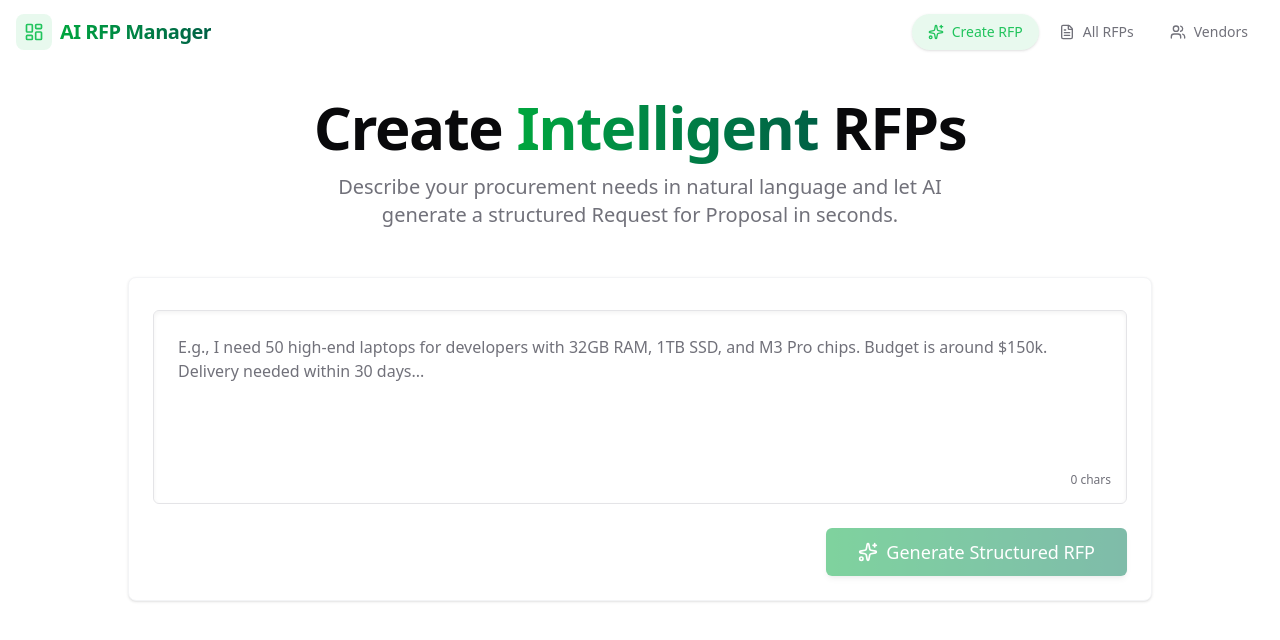
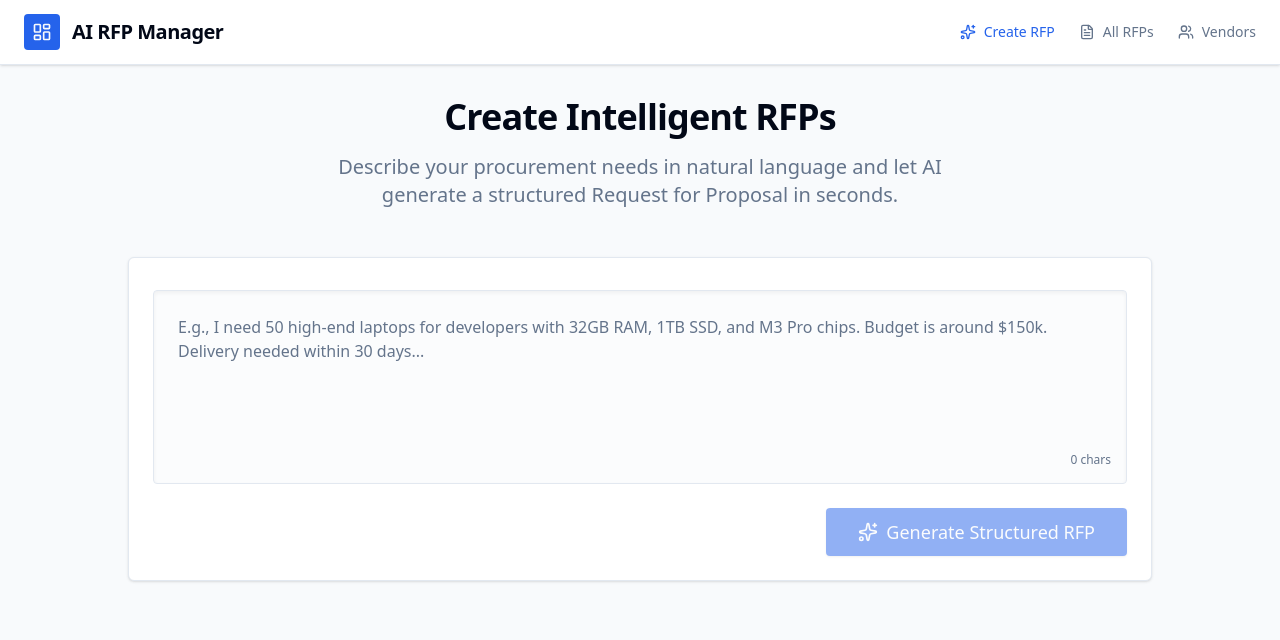
Before and after one commit to Bharat1056/rfi-generator, a React app: page / in a window 1280 px wide. Shown: the top 640 px of the page. Built offline with nearby package versions, Linux system fonts and the light colour scheme; the HTML template or start-up script is replaced by a standard one.

Commit message:
feat: Implement RFP listing and vendor management pages with data display, creation forms, and search.

```diff
--- a/src/components/Layout.tsx
+++ b/src/components/Layout.tsx
@@ -16,23 +16,20 @@ const Layout: React.FC = () => {
   ];
 
   return (
-    <div className="min-h-screen bg-background font-sans antialiased relative overflow-hidden">
-      {/* Background Mesh Gradient */}
-      <div className="fixed inset-0 z-0 pointer-events-none bg-gradient-mesh opacity-40" />
-
-      <header className="sticky top-0 z-50 w-full border-b border-white/10 bg-background/60 backdrop-blur-xl supports-[backdrop-filter]:bg-background/60">
-        <div className="container mx-auto px-4 h-16 flex items-center justify-between">
-          <Link to="/" className="flex items-center space-x-2 group">
-            <div className="bg-primary/10 p-2 rounded-lg group-hover:bg-primary/20 transition-colors">
-              <LayoutDashboard className="h-5 w-5 text-primary" />
+    <div className="min-h-screen bg-background font-sans antialiased flex flex-col">
+      <header className="sticky top-0 z-50 w-full border-b border-border bg-card shadow-sm">
+        <div className="container mx-auto px-6 h-16 flex items-center justify-between">
+          <Link to="/" className="flex items-center space-x-3 group">
+            <div className="bg-primary p-2 rounded-md transition-colors">
+              <LayoutDashboard className="h-5 w-5 text-primary-foreground" />
             </div>
-            <span className="font-bold text-xl tracking-tight text-gradient">
+            <span className="font-bold text-xl tracking-tight text-foreground">
               AI RFP Manager
             </span>
           </Link>
 
           {/* Desktop Navigation */}
-          <nav className="hidden md:flex items-center space-x-1">
+          <nav className="hidden md:flex items-center space-x-6">
             {navItems.map((item) => {
               const Icon = item.icon;
               const isActive = location.pathname === item.path;
@@ -41,10 +38,10 @@ const Layout: React.FC = () => {
                   key={item.path}
                   to={item.path}
                   className={cn(
-                    "flex items-center space-x-2 px-4 py-2 rounded-full text-sm font-medium transition-all duration-200",
+                    "flex items-center space-x-2 text-sm font-medium transition-colors hover:text-primary",
                     isActive
-                      ? "bg-primary/10 text-primary shadow-sm"
-                      : "text-muted-foreground hover:text-foreground hover:bg-white/5"
+                      ? "text-primary"
+                      : "text-muted-foreground"
                   )}
                 >
                   <Icon className="h-4 w-4" />
@@ -63,7 +60,7 @@ const Layout: React.FC = () => {
                   <span className="sr-only">Toggle menu</span>
                 </Button>
               </SheetTrigger>
-              <SheetContent side="right" className="w-[300px] sm:w-[400px] border-l border-white/10 bg-background/95 backdrop-blur-xl">
+              <SheetContent side="right" className="w-[300px] border-l border-border bg-background">
                 <nav className="flex flex-col gap-4 mt-8">
                   {navItems.map((item) => {
                     const Icon = item.icon;
@@ -74,10 +71,10 @@ const Layout: React.FC = () => {
                         to={item.path}
                         onClick={() => setIsOpen(false)}
                         className={cn(
-                          "flex items-center space-x-4 px-4 py-3 rounded-xl text-base font-medium transition-all",
+                          "flex items-center space-x-4 px-4 py-3 rounded-md text-base font-medium transition-all hover:bg-muted",
                           isActive
                             ? "bg-primary/10 text-primary"
-                            : "text-muted-foreground hover:text-foreground hover:bg-white/5"
+                            : "text-muted-foreground"
                         )}
                       >
                         <Icon className="h-5 w-5" />
@@ -92,7 +89,7 @@ const Layout: React.FC = () => {
         </div>
       </header>
 
-      <main className="container mx-auto py-8 px-4 relative z-10 animate-fade-in-up">
+      <main className="flex-1 container mx-auto py-8 px-6">
         <Outlet />
       </main>
     </div>
--- a/src/components/ui/button.tsx
+++ b/src/components/ui/button.tsx
@@ -8,16 +8,16 @@ const buttonVariants = cva(
   {
     variants: {
       variant: {
-        default: "bg-primary text-primary-foreground hover:bg-primary/90 shadow-sm hover:shadow-md transition-all",
+        default: "bg-primary text-primary-foreground hover:bg-primary/90 shadow-sm transition-colors",
         destructive:
-          "bg-destructive text-destructive-foreground hover:bg-destructive/90 shadow-sm hover:shadow-md transition-all",
+          "bg-destructive text-destructive-foreground hover:bg-destructive/90 shadow-sm transition-colors",
         outline:
-          "border border-input bg-background hover:bg-accent hover:text-accent-foreground shadow-sm transition-all",
+          "border border-input bg-background hover:bg-accent hover:text-accent-foreground shadow-sm transition-colors",
         secondary:
-          "bg-secondary text-secondary-foreground hover:bg-secondary/80 shadow-sm transition-all",
-        ghost: "hover:bg-accent hover:text-accent-foreground",
+          "bg-secondary text-secondary-foreground hover:bg-secondary/80 shadow-sm transition-colors",
+        ghost: "hover:bg-accent hover:text-accent-foreground transition-colors",
         link: "text-primary underline-offset-4 hover:underline",
-        gradient: "bg-gradient-to-r from-green-600 to-emerald-700 text-white hover:opacity-90 shadow-md hover:shadow-lg transition-all border-0",
+        gradient: "bg-primary text-primary-foreground hover:bg-primary/90 shadow-sm transition-colors", /* Fallback to default for legacy usage */
       },
       size: {
         default: "h-10 px-4 py-2",
--- a/src/index.css
+++ b/src/index.css
@@ -32,83 +32,72 @@
   --radius-lg: var(--radius);
   --radius-md: calc(var(--radius) - 2px);
   --radius-sm: calc(var(--radius) - 4px);
-
-  --animate-accordion-down: accordion-down 0.2s ease-out;
-  --animate-accordion-up: accordion-up 0.2s ease-out;
-
-  @keyframes accordion-down {
-    from { height: 0; }
-    to { height: var(--radix-accordion-content-height); }
-  }
-  @keyframes accordion-up {
-    from { height: var(--radix-accordion-content-height); }
-    to { height: 0; }
-  }
 }
 
 @layer base {
   :root {
-    /* Light Theme with Green Tint */
-    --background: 0 0% 100%; /* Pure White */
-    --foreground: 240 10% 3.9%; /* Dark Grey for text */
+    /* Industry Grade Light Theme - Clean, High Contrast, Professional */
+    --background: 210 40% 98%; /* Very light gray/blue tint for app background */
+    --foreground: 222.2 84% 4.9%; /* Deep slate for text */
 
-    --card: 0 0% 100%;
-    --card-foreground: 240 10% 3.9%;
+    --card: 0 0% 100%; /* Pure white cards */
+    --card-foreground: 222.2 84% 4.9%;
 
     --popover: 0 0% 100%;
-    --popover-foreground: 240 10% 3.9%;
+    --popover-foreground: 222.2 84% 4.9%;
 
-    /* Professional Green (Emerald/Teal mix) */
-    --primary: 142 71% 45%; /* #22c55e - Green 500 */
-    --primary-foreground: 355.7 100% 97.3%;
+    /* Enterprise Blue - Trustworthy and Standard */
+    --primary: 221.2 83.2% 53.3%; /* Blue 600 */
+    --primary-foreground: 210 40% 98%;
 
-    --secondary: 240 4.8% 95.9%;
-    --secondary-foreground: 240 5.9% 10%;
+    --secondary: 210 40% 96.1%; /* Slate 100 */
+    --secondary-foreground: 222.2 47.4% 11.2%;
 
-    --muted: 240 4.8% 95.9%;
-    --muted-foreground: 240 3.8% 46.1%;
+    --muted: 210 40% 96.1%;
+    --muted-foreground: 215.4 16.3% 46.9%;
 
-    --accent: 240 4.8% 95.9%;
-    --accent-foreground: 240 5.9% 10%;
+    --accent: 210 40% 96.1%;
+    --accent-foreground: 222.2 47.4% 11.2%;
 
     --destructive: 0 84.2% 60.2%;
-    --destructive-foreground: 0 0% 98%;
+    --destructive-foreground: 210 40% 98%;
 
-    --border: 240 5.9% 90%;
-    --input: 240 5.9% 90%;
-    --ring: 142 71% 45%;
+    --border: 214.3 31.8% 91.4%; /* Slate 200 */
+    --input: 214.3 31.8% 91.4%;
+    --ring: 221.2 83.2% 53.3%;
 
-    --radius: 0.5rem; /* Classic rounded corners, not too large */
+    --radius: 0.375rem; /* 6px - Standard, crisp radius */
   }
 
   .dark {
-    --background: 240 10% 3.9%;
-    --foreground: 0 0% 98%;
+    /* Dark mode kept functional but standard */
+    --background: 222.2 84% 4.9%;
+    --foreground: 210 40% 98%;
 
-    --card: 240 10% 3.9%;
-    --card-foreground: 0 0% 98%;
+    --card: 222.2 84% 4.9%;
+    --card-foreground: 210 40% 98%;
 
-    --popover: 240 10% 3.9%;
-    --popover-foreground: 0 0% 98%;
+    --popover: 222.2 84% 4.9%;
+    --popover-foreground: 210 40% 98%;
 
-    --primary: 142 71% 45%;
-    --primary-foreground: 355.7 100% 97.3%;
+    --primary: 217.2 91.2% 59.8%;
+    --primary-foreground: 222.2 47.4% 11.2%;
 
-    --secondary: 240 3.7% 15.9%;
-    --secondary-foreground: 0 0% 98%;
+    --secondary: 217.2 32.6% 17.5%;
+    --secondary-foreground: 210 40% 98%;
 
-    --muted: 240 3.7% 15.9%;
-    --muted-foreground: 240 5% 64.9%;
+    --muted: 217.2 32.6% 17.5%;
+    --muted-foreground: 215 20.2% 65.1%;
 
-    --accent: 240 3.7% 15.9%;
-    --accent-foreground: 0 0% 98%;
+    --accent: 217.2 32.6% 17.5%;
+    --accent-foreground: 210 40% 98%;
 
     --destructive: 0 62.8% 30.6%;
-    --destructive-foreground: 0 0% 98%;
+    --destructive-foreground: 210 40% 98%;
 
-    --border: 240 3.7% 15.9%;
-    --input: 240 3.7% 15.9%;
-    --ring: 142 71% 45%;
+    --border: 217.2 32.6% 17.5%;
+    --input: 217.2 32.6% 17.5%;
+    --ring: 212.7 26.8% 83.9%;
   }
 }
 
@@ -117,55 +106,25 @@
     @apply border-border;
   }
   body {
-    @apply bg-background text-foreground font-sans antialiased selection:bg-primary/20 selection:text-primary;
-    /* White to Green Gradient Background */
-    background: linear-gradient(135deg, #ffffff 0%, #f0fdf4 100%);
-    min-height: 100vh;
+    @apply bg-background text-foreground font-sans antialiased;
+    /* Removed gradients for a solid, clean background */
   }
 }
 
 @layer utilities {
-  /* Classic Card - Clean white with subtle shadow */
+  /* Industry Standard Card */
   .glass-card {
-    @apply bg-white border border-gray-100 shadow-sm hover:shadow-md transition-all duration-200 rounded-lg;
+    @apply bg-card border border-border shadow-sm rounded-lg;
+    /* Removed backdrop blur and hover lifts for stability */
   }
 
-  /* Retain glass class for specific overlays if needed, but make it cleaner */
+  /* Simple clean utility for glass if absolutely needed, but toned down */
   .glass {
-    @apply bg-white/80 backdrop-blur-md border border-white/20 shadow-sm;
+    @apply bg-white/90 border border-border shadow-sm;
   }
 
-  /* Professional Green Gradient Text */
+  /* Solid text, no gradients */
   .text-gradient {
-    @apply bg-clip-text text-transparent bg-gradient-to-r from-green-600 to-emerald-800;
-  }
-
-  /* Classic Button overrides if needed, though shadcn button variants usually handle this.
-     We can enforce a more 'classic' feel here if the component uses these classes. */
-}
-
-/* Animations */
-@keyframes float {
-  0% { transform: translateY(0px); }
-  50% { transform: translateY(-5px); }
-  100% { transform: translateY(0px); }
-}
-
-.animate-float {
-  animation: float 6s ease-in-out infinite;
-}
-
-@keyframes fade-in-up {
-  from {
-    opacity: 0;
-    transform: translateY(10px);
-  }
-  to {
-    opacity: 1;
-    transform: translateY(0);
+    @apply text-primary font-semibold;
   }
 }
-
-.animate-fade-in-up {
-  animation: fade-in-up 0.4s ease-out forwards;
-}
--- a/src/pages/Home.tsx
+++ b/src/pages/Home.tsx
@@ -92,9 +92,9 @@ export default function Home() {
 
   return (
     <div className="space-y-8 max-w-5xl mx-auto pb-20">
-      <div className="text-center space-y-4 mb-12 animate-fade-in-up">
-        <h1 className="text-4xl md:text-5xl font-extrabold tracking-tight lg:text-6xl">
-          Create <span className="text-gradient">Intelligent</span> RFPs
+      <div className="text-center space-y-4 mb-12">
+        <h1 className="text-4xl font-bold tracking-tight text-foreground">
+          Create Intelligent RFPs
         </h1>
         <p className="text-xl text-muted-foreground max-w-2xl mx-auto">
           Describe your procurement needs in natural language and let AI generate a structured Request for Proposal in seconds.
@@ -141,7 +141,7 @@ export default function Home() {
       </Card>
 
       {generatedRfp && (
-        <div className="animate-fade-in-up" style={{ animationDelay: '0.2s' }}>
+        <div className="mt-8">
           <Card className="glass-card overflow-hidden">
             <CardHeader className="border-b border-border bg-muted/20">
               <div className="flex flex-col md:flex-row md:items-center justify-between gap-4">
```
Also changed, not shown: src/pages/RfpList.tsx (+12 -18 lines), src/pages/Vendors.tsx (+10 -14 lines).
